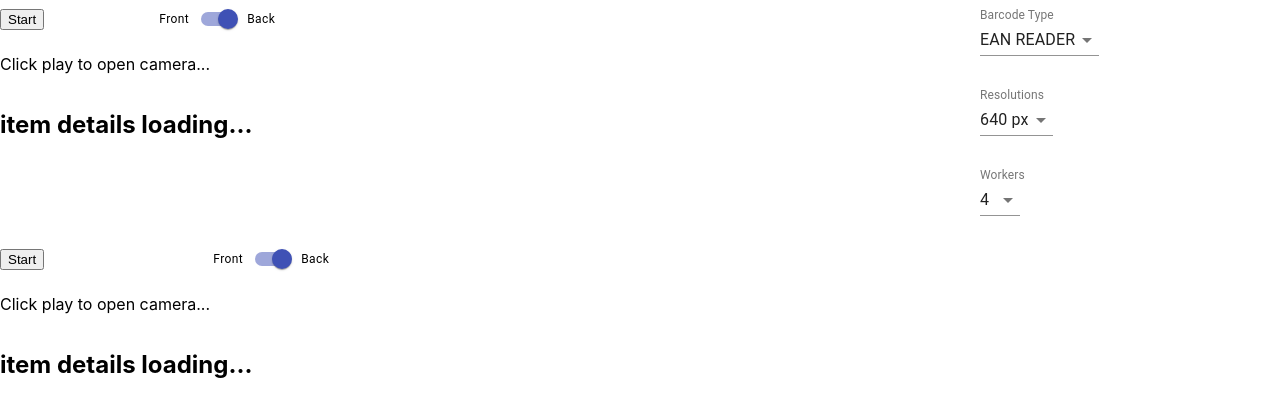
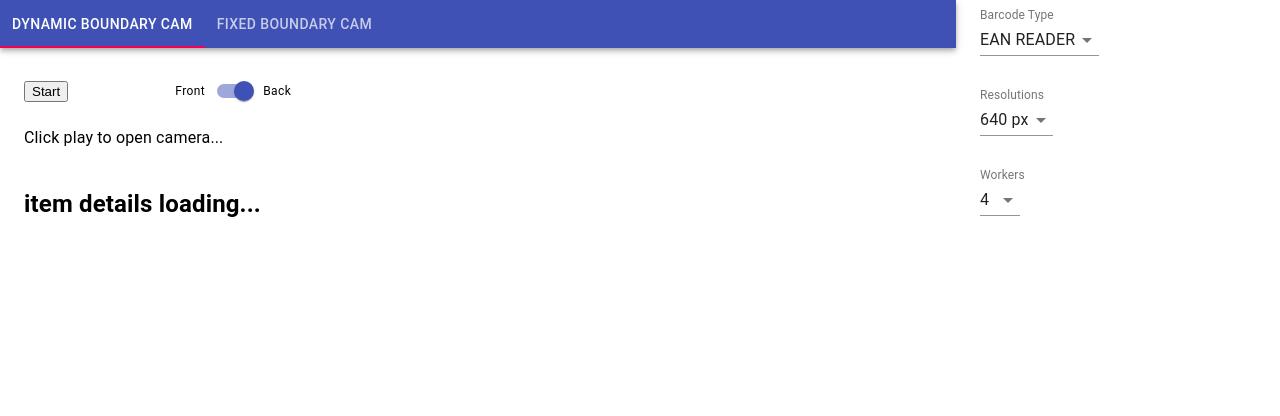
Before and after one commit to nazmulshuvo03/barcode-scanner-pwa, a React (Create React App) app: page / in a window 1280 px wide. Shown: the top 416 px of the page. Built offline with nearby package versions, Linux system fonts and the light colour scheme.

Commit message:
tabs added for two types of camera

```diff
--- a/src/App.js
+++ b/src/App.js
@@ -3,6 +3,7 @@
 import Camera from "./components/Camera";
 import FixBoxCam from "./components/FixBoxCam";
 import Options from "./components/Options";
+import CameraTabs from "./components/CameraTabs";
 import { Grid } from "@material-ui/core";
 import { BARCODE_TYPES, RESOLUTIONS, WORKERS } from "./Constants";
 
@@ -14,6 +15,7 @@
   return (
     <Grid container spacing={2}>
       <Grid item xs={12} sm={9}>
+        <CameraTabs>
           <Camera
             {...{
               barcodeType,
@@ -21,6 +23,14 @@
               workers,
             }}
           />
+          <FixBoxCam
+            {...{
+              barcodeType,
+              resolution,
+              workers,
+            }}
+          />
+        </CameraTabs>
       </Grid>
       <Grid item xs={12} sm={3}>
         <Options
@@ -34,15 +44,6 @@
           }}
         />
       </Grid>
-      <Grid item xs={12} sm>
-        <FixBoxCam
-          {...{
-            barcodeType,
-            resolution,
-            workers,
-          }}
-        />
-      </Grid>
     </Grid>
   );
 }
--- a/src/components/Camera.js
+++ b/src/components/Camera.js
@@ -134,16 +134,25 @@
               Number(drawingCanvas.getAttribute("width")),
               Number(drawingCanvas.getAttribute("height"))
             );
-            result.boxes
-              .filter(function (box) {
-                return box !== result.box;
-              })
-              .forEach(function (box) {
-                Quagga.ImageDebug.drawPath(box, { x: 0, y: 1 }, drawingCtx, {
-                  color: "green",
-                  lineWidth: 2,
-                });
-              });
+            // result.boxes
+            //   .filter(function (box) {
+            //     return box !== result.box;
+            //   })
+            //   .forEach(function (box) {
+            //     Quagga.ImageDebug.drawPath(box, { x: 0, y: 1 }, drawingCtx, {
+            //       color: "green",
+            //       lineWidth: 2,
+            //     });
+            //   });
+            Quagga.ImageDebug.drawPath(
+              result.boxes[0],
+              { x: 0, y: 1 },
+              drawingCtx,
+              {
+                color: "#00F",
+                lineWidth: 2,
+              }
+            );
           }
 
           if (result.box) {
--- /dev/null
+++ b/src/components/CameraTabs.js
@@ -0,0 +1,78 @@
+import React from "react";
+import PropTypes from "prop-types";
+import { makeStyles } from "@material-ui/core/styles";
+import AppBar from "@material-ui/core/AppBar";
+import Tabs from "@material-ui/core/Tabs";
+import Tab from "@material-ui/core/Tab";
+import Typography from "@material-ui/core/Typography";
+import Box from "@material-ui/core/Box";
+
+function TabPanel(props) {
+  const { children, value, index, ...other } = props;
+
+  return (
+    <div
+      role="tabpanel"
+      hidden={value !== index}
+      id={`simple-tabpanel-${index}`}
+      aria-labelledby={`simple-tab-${index}`}
+      {...other}
+    >
+      {value === index && (
+        <Box p={3}>
+          <Typography>{children}</Typography>
+        </Box>
+      )}
+    </div>
+  );
+}
+
+TabPanel.propTypes = {
+  children: PropTypes.node,
+  index: PropTypes.any.isRequired,
+  value: PropTypes.any.isRequired,
+};
+
+function a11yProps(index) {
+  return {
+    id: `simple-tab-${index}`,
+    "aria-controls": `simple-tabpanel-${index}`,
+  };
+}
+
+const useStyles = makeStyles((theme) => ({
+  root: {
+    flexGrow: 1,
+    backgroundColor: theme.palette.background.paper,
+  },
+}));
+
+export default function SimpleTabs(props) {
+  const classes = useStyles();
+  const { children } = props;
+  const [value, setValue] = React.useState(0);
+
+  const handleChange = (event, newValue) => {
+    setValue(newValue);
+  };
+
+  return (
+    <div className={classes.root}>
+      <AppBar position="static">
+        <Tabs
+          value={value}
+          onChange={handleChange}
+          aria-label="simple tabs example"
+        >
+          <Tab label="Dynamic boundary Cam" {...a11yProps(0)} />
+          <Tab label="Fixed boundary Cam" {...a11yProps(1)} />
+        </Tabs>
+      </AppBar>
+      {children.map((child, index) => (
+        <TabPanel value={value} index={index}>
+          {child}
+        </TabPanel>
+      ))}
+    </div>
+  );
+}
--- a/src/components/FixBoxCam.js
+++ b/src/components/FixBoxCam.js
@@ -43,12 +43,7 @@
       width = Number(drawingCanvas.getAttribute("width")),
       height = Number(drawingCanvas.getAttribute("height"));
 
-    drawingCtx.clearRect(
-      0,
-      0,
-      Number(drawingCanvas.getAttribute("width")),
-      Number(drawingCanvas.getAttribute("height"))
-    );
+    drawingCtx.clearRect(0, 0, width, height);
 
     Quagga.ImageDebug.drawPath(
       [
@@ -78,8 +73,8 @@
       `https://world.openfoodfacts.org/api/v0/product/${result.codeResult.code}.json`
     )
       .then((res) => res.json())
-      // eslint-disable-next-line no-use-before-define
-      .then((res) => onInfoFetched(res));
+      .then((res) => onInfoFetched(res))
+      .catch((err) => console.log(err));
   };
 
   const onInfoFetched = (res) => {
```
Lines whose indentation alone changed are shown as unchanged.
